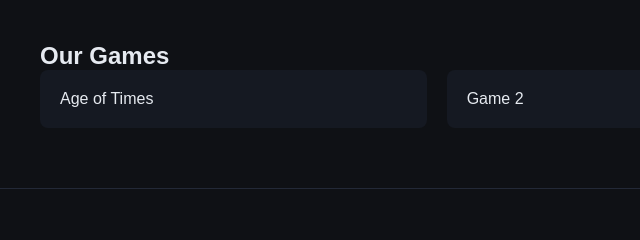
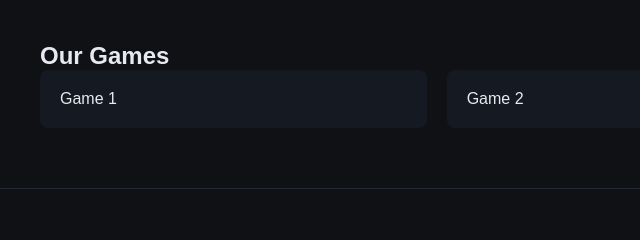
Before and after one commit to Torven-Interactive/TVI-Website, a plain HTML site: page index.html in a window 1280 px wide. Shown: the part 409-649 px from the top of the page, 0-640 px from the left. Drawn offline with Linux system fonts and the light colour scheme.

Commit message:
Update index.html

```diff
--- a/index.html
+++ b/index.html
@@ -27,7 +27,7 @@
         <div class="section">
             <h2>Our Games</h2>
             <div class="games">
-                <div class="card">Age of Times</div>
+                <div class="card">Game 1</div>
                 <div class="card">Game 2</div>
                 <div class="card">Game 3</div>
             </div>
```
